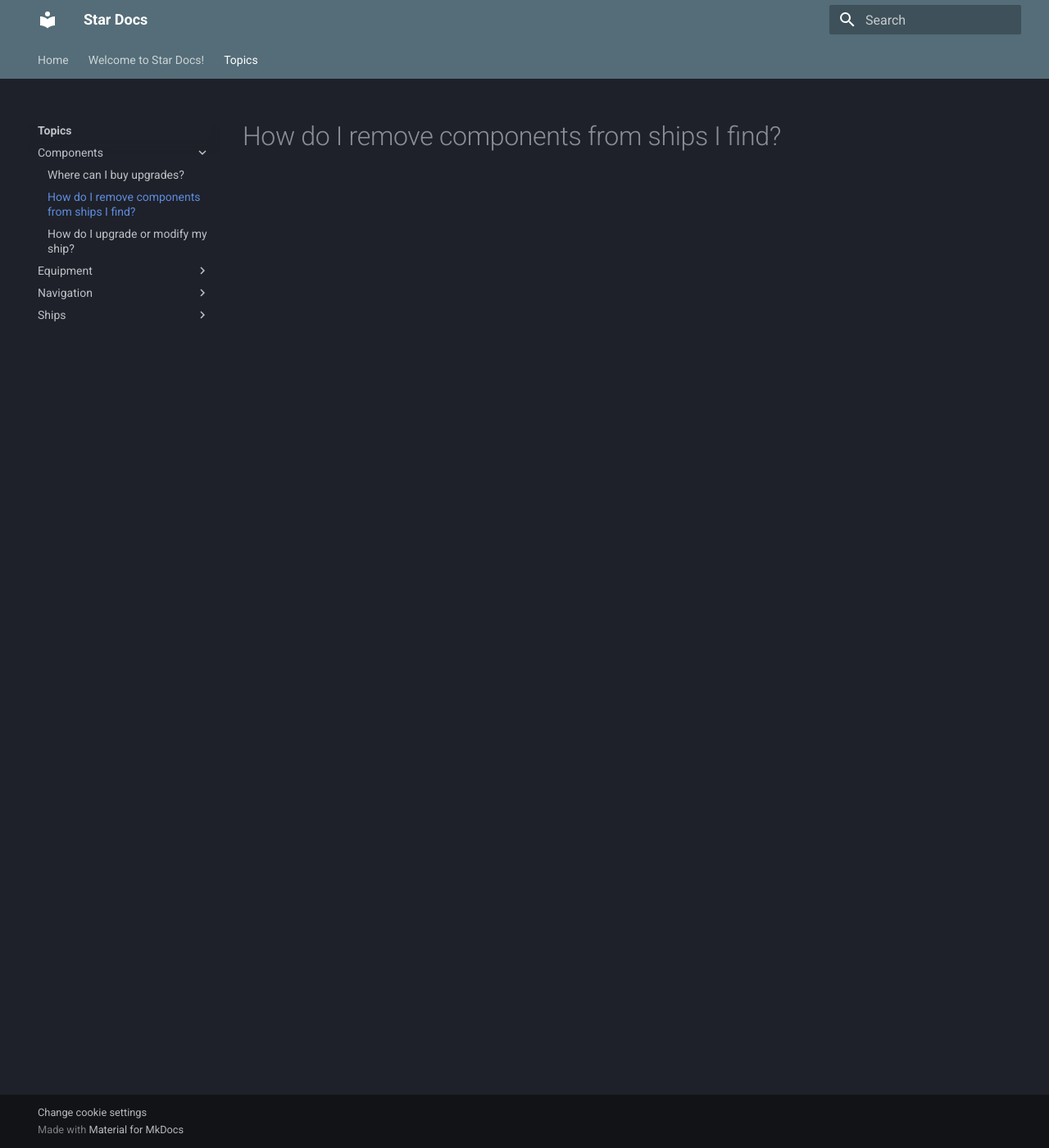
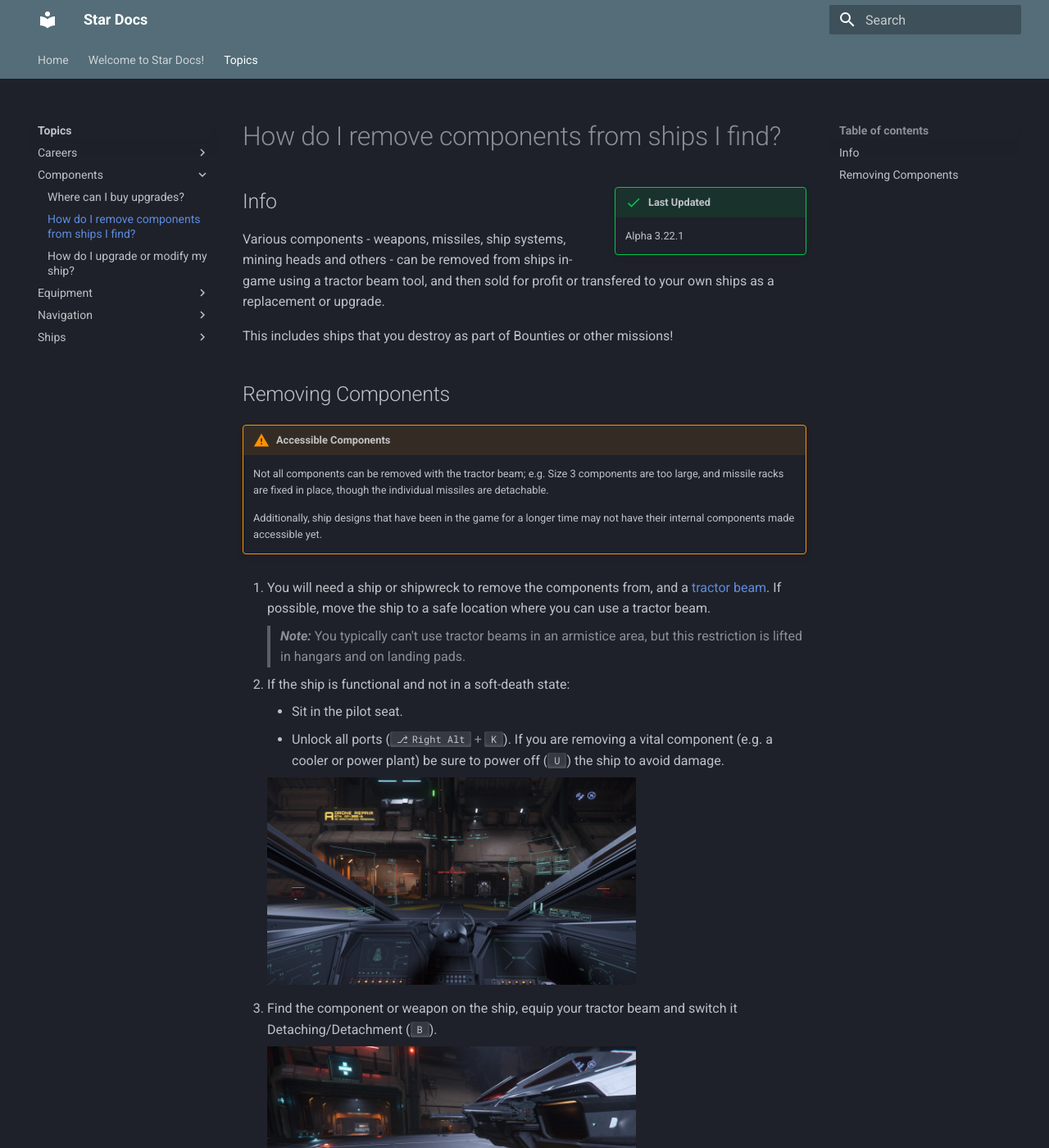
Before and after one commit to Arcodiant/StarDocs, an MkDocs documentation site: the page built from docs/topics/components/salvage-components.md, in a window 1280 px wide and 1400 px high. Shown: the whole window at 82% size. Built offline with MkDocs 1.6.1 and Material for MkDocs 9.7.7, drawn with Linux system fonts in a browser that asks for light colours; some of the changed text lies outside the part shown.

Commit message:
More work on salvage/swap components

```diff
--- a/docs/topics/components/salvage-components.md
+++ b/docs/topics/components/salvage-components.md
@@ -1,3 +1,45 @@
 ---
 title: How do I remove components from ships I find?
 ---
+
+!!! success inline end "Last Updated"
+    Alpha 3.22.1
+
+## Info
+
+Various components - weapons, missiles, ship systems, mining heads and others - can be removed from ships in-game using a tractor beam tool, and then sold for profit or transfered to your own ships as a replacement or upgrade.
+
+This includes ships that you destroy as part of Bounties or other missions!
+
+## Removing Components
+
+!!! warning "Accessible Components"
+
+    Not all components can be removed with the tractor beam; e.g. Size 3 components are too large, and missile racks are fixed in place, though the individual missiles are detachable.
+
+    Additionally, ship designs that have been in the game for a longer time may not have their internal components made accessible yet.
+
+1. You will need a ship or shipwreck to remove the components from, and a [tractor beam](../equipment/tractor-beam.md). If possible, move the ship to a safe location where you can use a tractor beam.
+
+    > ***Note:*** You typically can't use tractor beams in an armistice area, but this restriction is lifted in hangars and on landing pads.
+
+2. If the ship is functional and not in a soft-death state:
+    - Sit in the pilot seat.
+    - Unlock all ports (++ralt+k++). If you are removing a vital component (e.g. a cooler or power plant) be sure to power off (++u++) the ship to avoid damage.
+
+    ![Ship Ports Unlocked](./images/salvage-ports-unlocked.jpg){width=450}
+
+3. Find the component or weapon on the ship, equip your tractor beam and switch it Detaching/Detachment (++b++).
+
+    ![Tractor Beam - Detach Mode](./images/salvage-tractor-detach.jpg){width=450}
+
+4. Detach the component with the tractor beam:
+    - Point the tool at the component & enable the beam (++"LMB"++).
+    - Pull the component in the direction indicated by the arrow until it comes loose.
+
+    ![Component Highlighted](./images/salvage-component-highlight.jpg){width=300}
+    ![Component Detaching](./images/salvage-component-detach.jpg){width=300}
+
+5. The component is now detached and can be stowed in other ship to sell, or attached to an empty slot on another ship.
+
+!!! tip "Components can be sold at the stores that typically sell them; e.g. ship weapons at Ship Weapon Stops, power plants at Platinum Bay, etc"
--- a/mkdocs.yml
+++ b/mkdocs.yml
@@ -32,6 +32,7 @@ markdown_extensions:
   - pymdownx.emoji:
       emoji_index: !!python/name:material.extensions.emoji.twemoji
       emoji_generator: !!python/name:material.extensions.emoji.to_svg
+  - pymdownx.keys
   - pymdownx.snippets
   - pymdownx.superfences
   - pymdownx.tabbed:
@@ -43,7 +44,7 @@ extra:
       - accept
       - reject
     cookies:
-      analytics: Microsoft Clarity
+      analytics: Analytics
     title: Cookie consent
     description: >-
       We use cookies to recognize your repeated visits and preferences, as
```
Also changed, not shown: docs/topics/careers/salvage/find-ships.md (added, +32 -0 lines), docs/topics/components/swap-components.md (+8 -6 lines), docs/topics/careers/salvage/images/salvage-contract.jpg (added), docs/topics/components/images/salvage-component-detach.jpg (added), docs/topics/components/images/salvage-component-highlight.jpg (added), docs/topics/components/images/salvage-ports-unlocked.jpg (added), docs/topics/components/images/salvage-tractor-detach.jpg (added).
